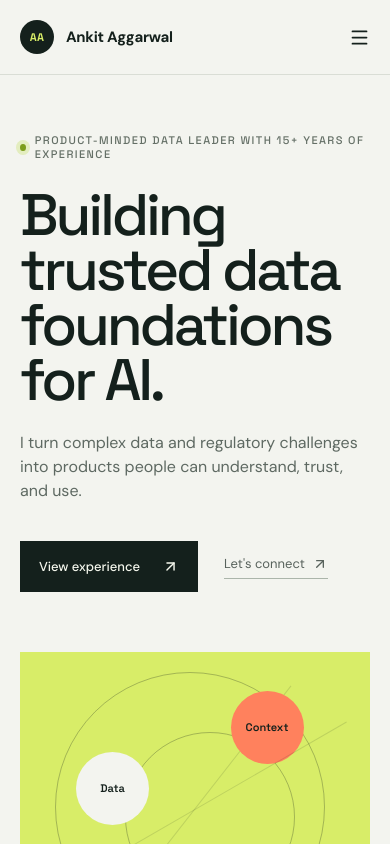
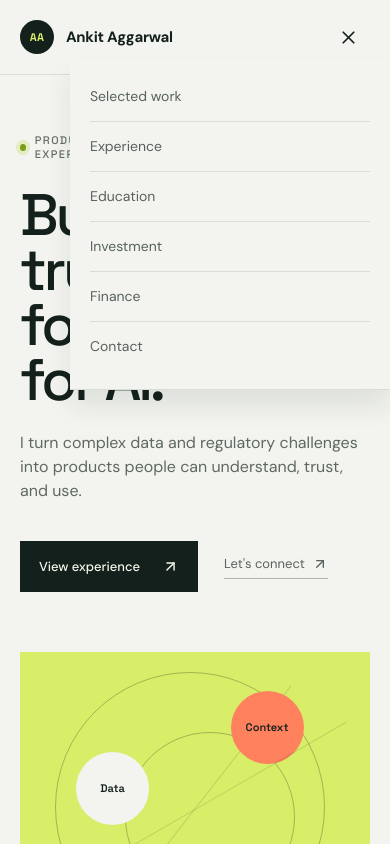
Before and after one commit to ankitxlnc/mypersonalportfolio, a Next.js app: page / in a window 390 px wide. Both pictures are taken after a click on the button "Open navigation". Shown: the top 844 px of the page. Built offline with nearby package versions, Linux system fonts and the light colour scheme; no server answers.

Commit message:
Make mobile navigation menu functional

```diff
--- a/src/app/globals.css
+++ b/src/app/globals.css
@@ -59,3 +59,13 @@ em { color: #728d17; font-style: normal; }
 	.site-nav { height: 75px; padding-inline: 20px; }
 	.timeline-row { grid-template-columns: 1fr; gap: 7px; }
 }
+
+.mobile-menu { display: none; }
+.mobile-menu-panel[hidden] { display: none; }
+@media (max-width: 760px) {
+	.mobile-menu { display: block; position: relative; }
+	.menu-button { display: grid; place-items: center; width: 44px; height: 44px; padding: 0; cursor: pointer; }
+	.mobile-menu-panel { position: absolute; top: calc(100% + 1px); right: -20px; z-index: 25; display: flex; flex-direction: column; width: min(100vw, 320px); padding: 12px 20px 18px; background: var(--paper); border-bottom: 1px solid var(--line); box-shadow: 0 16px 25px rgba(20, 32, 28, .09); }
+	.mobile-menu-panel a { padding: 14px 0; border-bottom: 1px solid var(--line); color: #58625c; font-size: 14px; }
+	.mobile-menu-panel a:last-child { border-bottom: 0; }
+}
--- /dev/null
+++ b/src/app/mobile-menu.tsx
@@ -0,0 +1,44 @@
+"use client";
+
+import { Menu, X } from "lucide-react";
+import { useState } from "react";
+
+const navigationLinks = [
+  { href: "#work", label: "Selected work" },
+  { href: "#experience", label: "Experience" },
+  { href: "#education", label: "Education" },
+  { href: "#investment", label: "Investment" },
+  { href: "#finance", label: "Finance" },
+  { href: "#contact", label: "Contact" },
+];
+
+export default function MobileMenu() {
+  const [isOpen, setIsOpen] = useState(false);
+
+  return (
+    <div className="mobile-menu">
+      <button
+        className="menu-button"
+        type="button"
+        aria-label={isOpen ? "Close navigation" : "Open navigation"}
+        aria-expanded={isOpen}
+        aria-controls="mobile-navigation"
+        onClick={() => setIsOpen((open) => !open)}
+      >
+        {isOpen ? <X size={21} /> : <Menu size={21} />}
+      </button>
+      <nav
+        className="mobile-menu-panel"
+        id="mobile-navigation"
+        aria-label="Mobile navigation"
+        hidden={!isOpen}
+      >
+        {navigationLinks.map(({ href, label }) => (
+          <a href={href} key={href} onClick={() => setIsOpen(false)}>
+            {label}
+          </a>
+        ))}
+      </nav>
+    </div>
+  );
+}
--- a/src/app/page.tsx
+++ b/src/app/page.tsx
@@ -1,7 +1,8 @@
-import { ArrowUpRight, CircleArrowOutUpRight, Menu, ShieldCheck } from "lucide-react";
+import { ArrowUpRight, CircleArrowOutUpRight, ShieldCheck } from "lucide-react";
 import { PortableText, type PortableTextComponents } from "@portabletext/react";
 import { getPortfolioContent } from "@/sanity/lib/content";
 import Image from "next/image";
+import MobileMenu from "./mobile-menu";
 
 export const revalidate = 60;
 
@@ -27,7 +28,7 @@ export default async function Home() {
           <a href="#finance">Finance</a>
           <a href="#contact">Contact</a>
         </div>
-        <button className="menu-button" aria-label="Open navigation"><Menu size={21} /></button>
+        <MobileMenu />
       </nav>
 
       <section className="hero shell" id="top">
```
